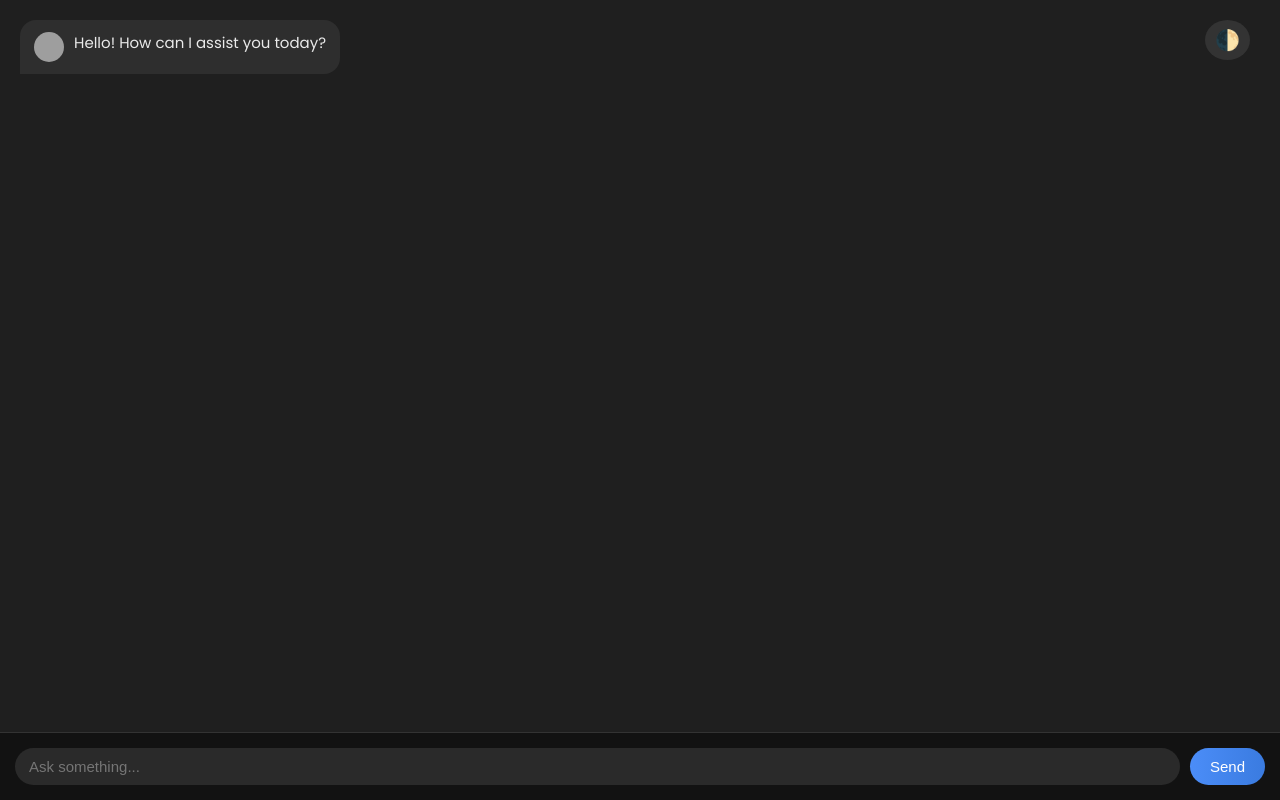
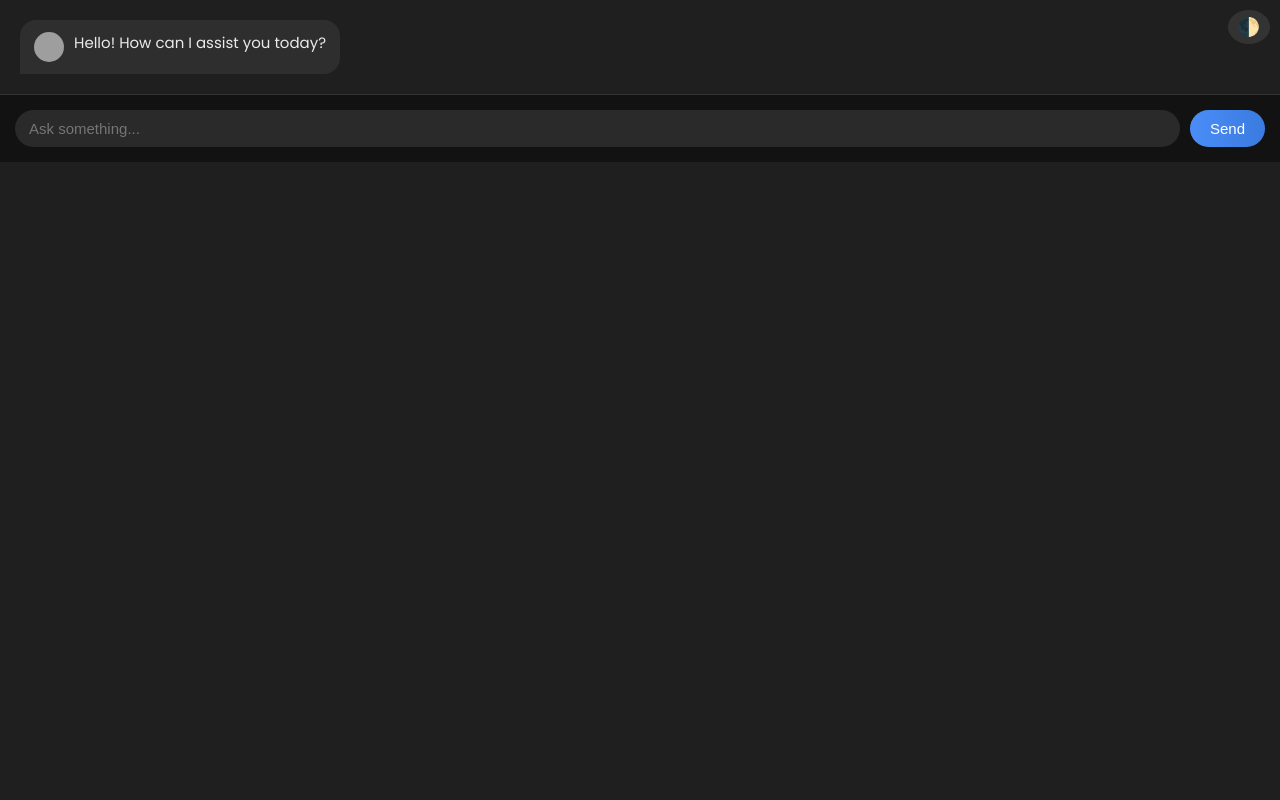
Before and after one commit to ChaitanyaRatnaparkhi/AI-Chatbot, a website: page public/index.html in a window 1280 px wide. Drawn offline with Linux system fonts and the light colour scheme; grey boxes are pictures that could not be loaded.

Commit message:
updated layout

```diff
--- a/public/index.html
+++ b/public/index.html
@@ -5,9 +5,9 @@
   <title>AI Chatbot Assistant</title>
   <meta name="viewport" content="width=device-width, initial-scale=1">
   <link href="https://fonts.googleapis.com/css2?family=Poppins:wght@400;600&display=swap" rel="stylesheet">
-
   <style>
     * { box-sizing: border-box; }
+
     body {
       font-family: 'Poppins', sans-serif;
       margin: 0;
@@ -23,6 +23,32 @@
     body.light {
       background-color: #f1f1f1;
       color: #111;
+    }
+
+    #chatbot-wrapper {
+      position: relative;
+      width: 100%;
+      height: 100%;
+    }
+
+    .dark-toggle {
+      position: absolute;
+      top: 10px;
+      right: 10px;
+      z-index: 10;
+      background: #333;
+      color: #fff;
+      border: none;
+      font-size: 18px;
+      padding: 6px 10px;
+      border-radius: 50%;
+      cursor: pointer;
+      transition: background 0.3s;
+    }
+
+    body.light .dark-toggle {
+      background: #ddd;
+      color: #000;
     }
 
     #chat-container {
@@ -115,27 +141,6 @@
       flex-shrink: 0;
     }
 
-    .dark-toggle {
-      position: fixed;
-      top: 20px;
-      right: 30px;
-      z-index: 50;
-      background: #333;
-      color: #fff;
-      border: none;
-      font-size: 20px;
-      padding: 8px 10px;
-      border-radius: 50%;
-      cursor: pointer;
-      transition: background 0.3s;
-    }
-
-body.light .dark-toggle {
-  background: #ddd;
-  color: #000;
-}
-
-
     @media (max-width: 600px) {
       #chat-container {
         padding: 12px;
@@ -162,12 +167,15 @@ body.light .dark-toggle {
 </head>
 
 <body>
+  <div id="chatbot-wrapper">
     <button class="dark-toggle" onclick="toggleTheme()">🌓</button>
+
     <div id="chat-container"></div>
 
     <div id="input-container">
       <input id="userInput" type="text" placeholder="Ask something..." />
       <button onclick="sendMessage()">Send</button>
+    </div>
   </div>
 
   <script>
@@ -206,9 +214,7 @@ body.light .dark-toggle {
       try {
         const res = await fetch("https://chaitanyaratnaparkhi-github-io.onrender.com/chat", {
           method: "POST",
-          headers: {
-            "Content-Type": "application/json"
-          },
+          headers: { "Content-Type": "application/json" },
           body: JSON.stringify({ message: msg })
         });
 
@@ -227,17 +233,14 @@ body.light .dark-toggle {
       document.body.classList.toggle("light");
     }
 
-    document.addEventListener("DOMContentLoaded", () => {
-      appendMessage("Hello! How can I assist you today?", "bot");
-
     document.getElementById("userInput").addEventListener("keydown", function (e) {
       if (e.key === "Enter" && !e.shiftKey) {
         e.preventDefault();
         sendMessage();
       }
     });
-});
 
+    appendMessage("Hello! How can I assist you today?", "bot");
   </script>
 </body>
 </html>
```
Lines whose indentation alone changed are shown as unchanged.
